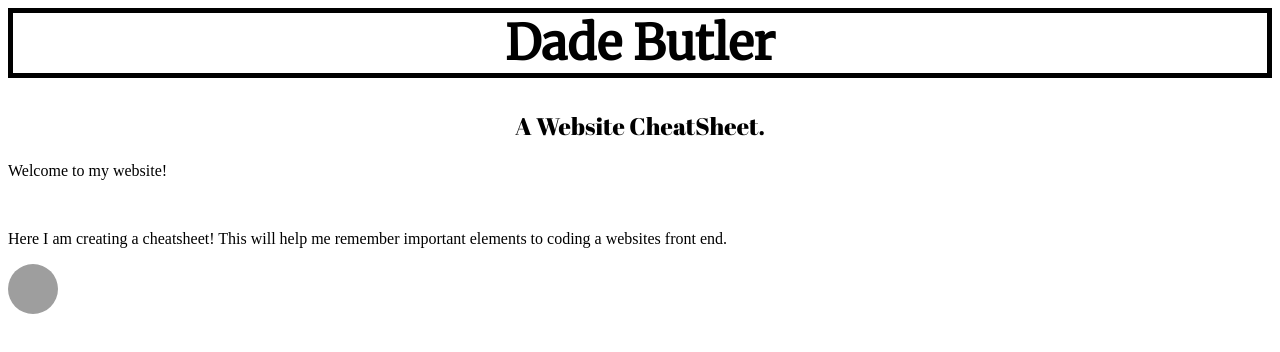
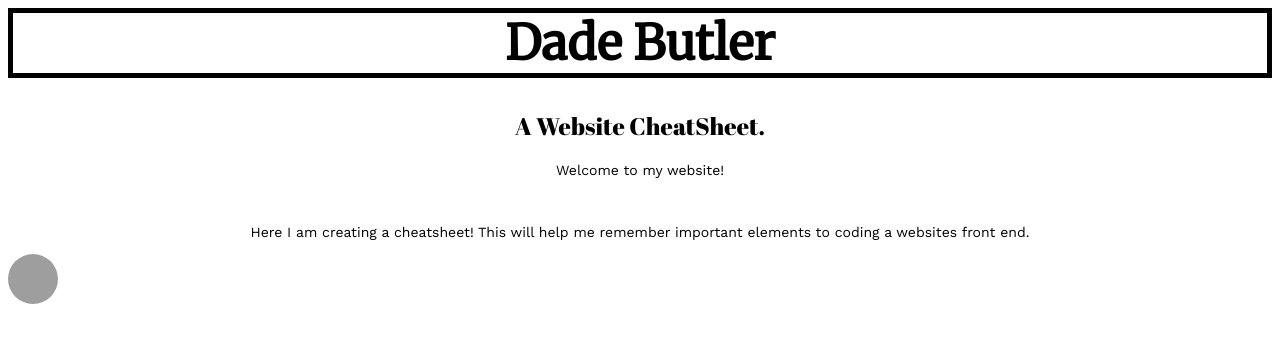
Before and after one commit to DADEBUTLER/dadebutler.github.io, a plain HTML site: page index.html in a window 1280 px wide. Drawn offline with nearby package versions, Linux system fonts and the light colour scheme; grey boxes are pictures that could not be loaded.

Commit message:
Update main.css

```diff
--- a/main.css
+++ b/main.css
@@ -19,3 +19,9 @@ img {
   width: 50px;
   text-align: center;
 }
+
+p {
+  text-align: center;
+  font-family: "Work Sans";
+  font-size: 14px;
+}
```
